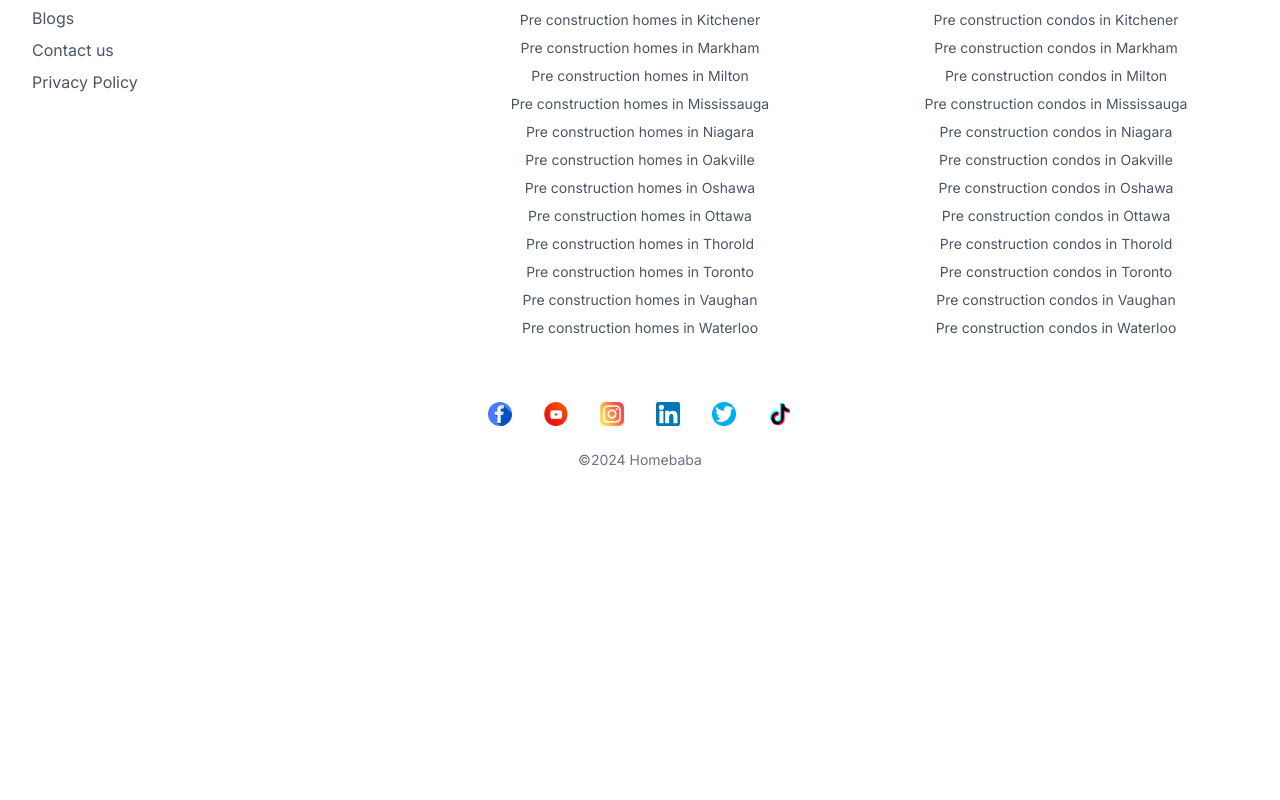
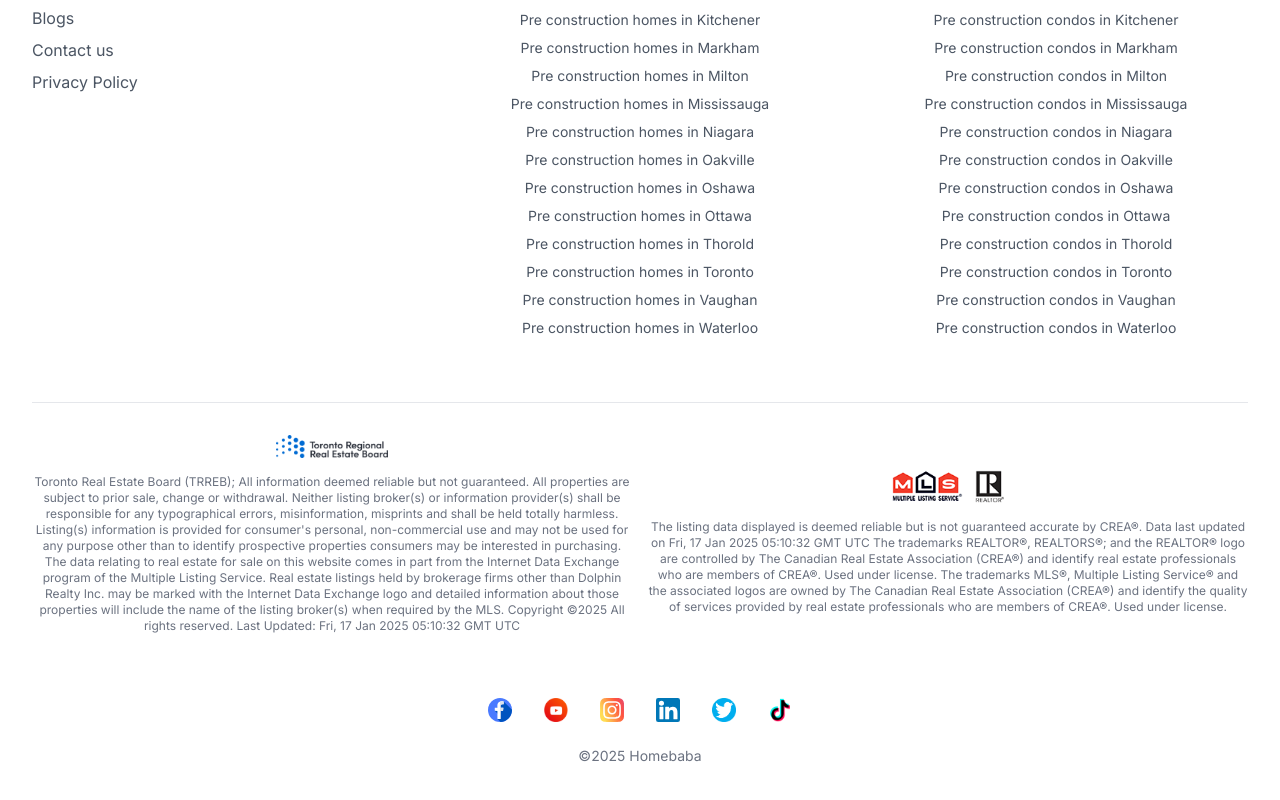
Before and after one commit to aparg/homebaba, a Next.js app: page / in a window 1280 px wide. Shown: the part 6916-7716 px from the top of the page. Before the commit the page ends 7466 px from the top, so only its background shows below. Built offline with nearby package versions, Linux system fonts and the light colour scheme.

Commit message:
feat: footer disclaimer

```diff
--- a/components/layout/Footer.js
+++ b/components/layout/Footer.js
@@ -39,6 +39,9 @@ const Footer = () => {
     { icon: "/icons/twitter.png", link: "https://twitter.com/homebaba" },
     { icon: "/icons/tiktok.png", link: "https://tiktok.com/@homebaba" },
   ];
+
+  let todaysutc = new Date().toUTCString();
+  let year_now = new Date().getFullYear();
 
   return (
     <footer className="max-w-7xl mx-auto px-6 md:px-8 py-12 md:py-20">
@@ -133,6 +136,47 @@ const Footer = () => {
         </div>
       </div>
 
+      <div className="mt-16 pt-8 border-t border-gray-200">
+        <div className="grid grid-cols-1 md:grid-cols-2 items-center space-y-4 gap-4">
+          <div className="flex flex-col items-center space-y-4">
+            <img src="/logo/trebb.png" alt="TREBB Logo" className="w-28" />
+            <p className="text-xs text-gray-500 max-w-2xl text-center">
+              Toronto Real Estate Board (TRREB); All information deemed reliable
+              but not guaranteed. All properties are subject to prior sale,
+              change or withdrawal. Neither listing broker(s) or information
+              provider(s) shall be responsible for any typographical errors,
+              misinformation, misprints and shall be held totally harmless.
+              Listing(s) information is provided for consumer's personal,
+              non-commercial use and may not be used for any purpose other than
+              to identify prospective properties consumers may be interested in
+              purchasing. The data relating to real estate for sale on this
+              website comes in part from the Internet Data Exchange program of
+              the Multiple Listing Service. Real estate listings held by
+              brokerage firms other than Dolphin Realty Inc. may be marked with
+              the Internet Data Exchange logo and detailed information about
+              those properties will include the name of the listing broker(s)
+              when required by the MLS. Copyright ©2025 All rights reserved.
+              Last Updated: {todaysutc} UTC
+            </p>
+          </div>
+          <div className="flex flex-col items-center space-y-4">
+            <img src="/logo/crea.png" alt="TREBB Logo" className="w-28" />
+            <p className="text-xs text-gray-500 max-w-2xl text-center">
+              The listing data displayed is deemed reliable but is not
+              guaranteed accurate by CREA®. Data last updated on {todaysutc} UTC
+              The trademarks REALTOR®, REALTORS®; and the REALTOR® logo are
+              controlled by The Canadian Real Estate Association (CREA®) and
+              identify real estate professionals who are members of CREA®. Used
+              under license. The trademarks MLS®, Multiple Listing Service® and
+              the associated logos are owned by The Canadian Real Estate
+              Association (CREA®) and identify the quality of services provided
+              by real estate professionals who are members of CREA®. Used under
+              license.
+            </p>
+          </div>
+        </div>
+      </div>
+
       {/* Social Links and Copyright */}
       <div className="mt-16 text-center">
         <div className="flex justify-center gap-8 mb-6">
@@ -154,7 +198,7 @@ const Footer = () => {
             </a>
           ))}
         </div>
-        <p className="text-sm text-gray-500">©2024 Homebaba</p>
+        <p className="text-sm text-gray-500">©{year_now} Homebaba</p>
       </div>
     </footer>
   );
```
Also changed, not shown: public/logo/crea.png (added), public/logo/trebb.png (added).
